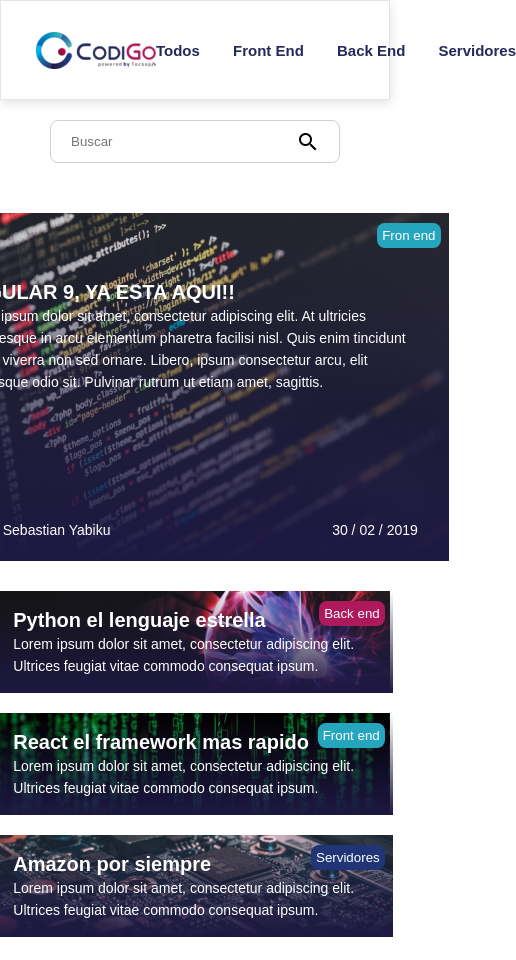
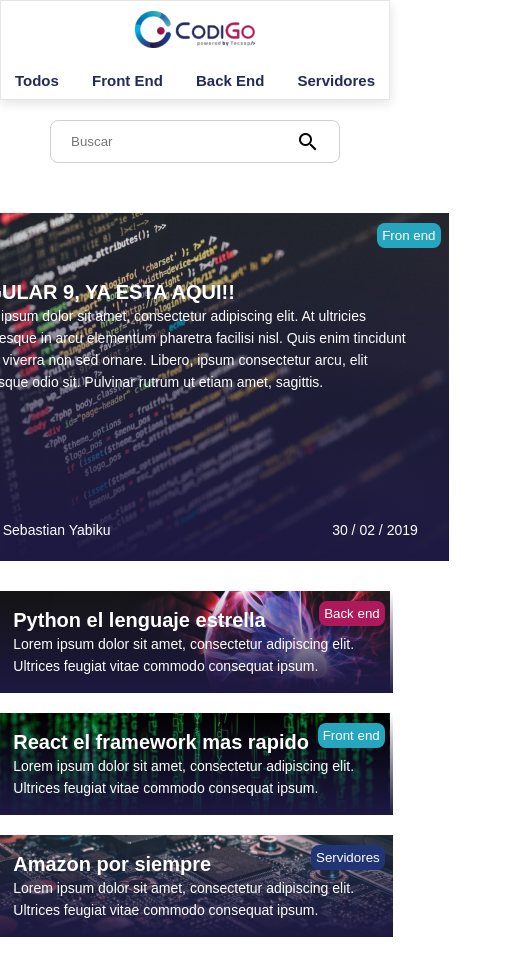
Before and after one commit to julisa-344/practicando, a plain HTML site: page grid/index.html in a window 390 px wide. Shown: the top 960 px of the page, 516 px wide, since content can reach past the window. Drawn offline with Linux system fonts and the light colour scheme.

Commit message:
header responsive

```diff
--- a/grid/css/style.css
+++ b/grid/css/style.css
@@ -50,6 +50,7 @@ header, footer {
     height: 100px;
     padding: 0 35px;
     display: flex;
+    flex-direction: row;
     justify-content: space-between;
     align-items: center;
     border: 1px solid #e5e5e5;
@@ -186,6 +187,13 @@ button {
 /* responsive */
 
 @media (max-width: 1090px){
+    header {
+        flex-direction: column;
+        padding: 10px;
+    }
+    ul {
+        width: 350px;
+    }
     .banner{
         grid-template-columns: auto;
         grid-template-rows: auto auto;
```
